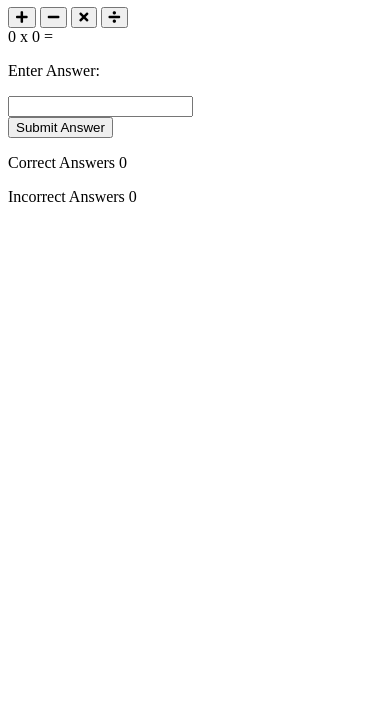
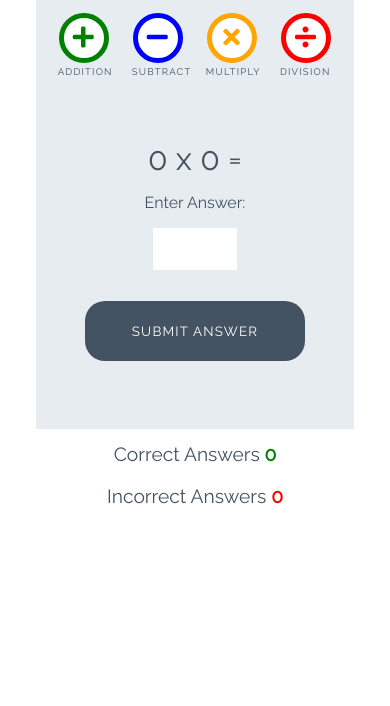
Before and after one commit to CrankyCat-Loves-Coding/Learning-Project-Love-Maths, a plain HTML site: page index.html in a window 390 px wide. Shown: the part 138-844 px from the top of the page. Drawn offline with Linux system fonts and the light colour scheme.

Commit message:
Add style for game

```diff
--- a/assets/css/style.css
+++ b/assets/css/style.css
@@ -0,0 +1,252 @@
+/* --------- Global style */
+
+body {
+    background-color: white;
+    font-family: "Raleway", sans-serif;
+    color: #445361;
+    text-align: center;
+}
+
+/* --------- Heading */
+
+.heading {
+    text-align: center;
+    font-size: 2.5rem;
+}
+
+.logo {
+    height: 40px;
+    padding-right: 5px;
+}
+
+/* --------- Game layout */
+
+.game-area {
+    background-color: #E6ECF0;
+    box-sizing: border-box;
+    width: 85%;
+    height: 65vh;
+    max-height: 450px;
+    max-width: 830px;
+    margin-left: auto;
+    margin-right: auto;
+    padding: 1%;
+}
+
+.question-area {
+    width: 50%;
+    font-size: 2rem;
+    margin: auto;
+    padding: 50px 0;
+}
+
+.question-area span {
+    padding: 0 15px;
+}
+
+.score-area {
+    margin: 5px auto;
+    width: 60%;
+    font-size: 1.2rem;
+}
+
+.controls-area {
+    width: 85%;
+    margin: 30px auto;
+}
+
+#score {
+    color: green;
+    font-weight: bold;
+}
+
+#incorrect {
+    color: red;
+    font-weight: bold;
+}
+
+.answer-message {
+    display: none;
+    font-size: 1rem;
+}
+
+#answer-box {
+    border: none;
+    color: #445361;
+    display: inline-block;
+    height: 40px;
+    width: 80px;
+    font-size: 1.2rem;
+}
+
+.scores {
+    display: inline-block;
+    padding: 25px;
+}
+
+/* --------- Buttons */
+
+.btn {
+    width: 220px;
+    height: 60px;
+    font-family: "Raleway", sans-serif;
+    text-transform: uppercase;
+    letter-spacing: 1.2px;
+    color: white;
+}
+
+.btn:focus {
+    outline: none;
+}
+
+.btn--big {
+    padding-top: 10px;
+    border-radius: 50%;
+    background-color: white;
+    border: 10px solid;
+    width: 100px;
+    height: 100px;
+    font-size: 3.2rem;
+    margin: 0 30px;
+    transition: all 0.5s;
+}
+
+.btn--big::after{
+    content: attr(data-type);
+    font-size: 1rem;
+    color: #445361;
+    position: relative;
+    left: -0.5em;
+}
+
+.btn--blue {
+    border-color: blue;
+    color: blue;
+}
+
+.btn--blue:active,
+.btn--blue:hover {
+    background-color: darkblue;
+    color: white;
+}
+
+.btn--orange {
+    border-color: orange;
+    color: orange;
+}
+
+.btn--orange:active,
+.btn--orange:hover {
+    background-color: darkorange;
+    color: white;
+}
+
+.btn--red {
+    border-color: red;
+    color: red;
+}
+
+.btn--red:active,
+.btn--red:hover {
+    background-color: darkred;
+    color: white;
+}
+
+.btn--green {
+    border-color: green;
+    color: green;
+}
+
+.btn--green:active,
+.btn--green:hover {
+    background-color: darkgreen;
+    color: white;
+}
+
+.btn--gray {
+    margin-top: 25px;
+    background-color: #445361;
+    border: 1px transparent;
+    border-radius: 20px;
+}
+
+.btn--gray:active,
+.btn--gray:hover {
+    background-color: #0d1013;
+}
+
+/* --------- Media queries */
+
+@media (max-width: 414px) {
+    .controls-area {
+        width: 100%;
+    }
+
+    .btn--big {
+        margin: 0 10px;
+        padding: 5px;
+        border: 5px solid;
+        width: 50px;
+        height: 50px;
+        font-size: 1.5rem;
+    }
+
+    .btn--big::after {
+        font-size: 0.6rem;
+        left: -0.7rem;
+    }
+
+    .question-area {
+        padding: 10% 0;
+        width: 100%;
+    }
+
+    .question-area span {
+        padding: 0;
+    }
+
+    .answer-message {
+        display: block;
+    }
+
+    #answer-box {
+        display: block;
+        margin: 0 auto;
+    }
+    .btn--gray {
+        margin-top: 0;
+    }
+
+    .score-area {
+        width: 100%;
+    }
+
+    .scores {
+        margin: 0.5em auto;
+        display: block;
+        padding: 5px;
+    }
+
+    .heading {
+        font-size: 2rem;
+    }
+}
+
+@media (max-width: 320px) {
+    .game-area {
+        height: 70vh;
+    }
+
+    .controls-area {
+        width: 75%;
+        margin: 10px auto;
+    }
+
+    .btn--big {
+        margin: 10px 10px;
+    }
+    .question-area {
+        padding: 10px 0;
+    }
+
+}
--- a/index.html
+++ b/index.html
@@ -19,16 +19,16 @@
 
     <div class="game-area">
         <div class="controls-area">
-            <button class="btn btn--big btn--green">
+            <button data-type="addition" class="btn btn--big btn--green">
                 <i class="fas fa-plus"></i>
             </button>
-            <button class="btn btn--big btn--blur">
+            <button data-type="subtract" class="btn btn--big btn--blue">
                 <i class="fas fa-minus"></i>
             </button>
-            <button class="btn btn--big btn--orange">
+            <button data-type="multiply" class="btn btn--big btn--orange">
                 <i class="fas fa-times"></i>
             </button>
-            <button class="btn btn--big btn--red">
+            <button data-type="division" class="btn btn--big btn--red">
                 <i class="fas fa-divide"></i>
             </button>
         </div>
@@ -40,7 +40,7 @@
             <p class="answer-message">Enter Answer:</p>
             <input id="answer-box" type="number">
         </div>
-        <button class="btn btn--gray">Submit Answer</button>
+        <button data-type="submit" class="btn btn--gray">Submit Answer</button>
     </div>
 
     <div class="score-area">
```
